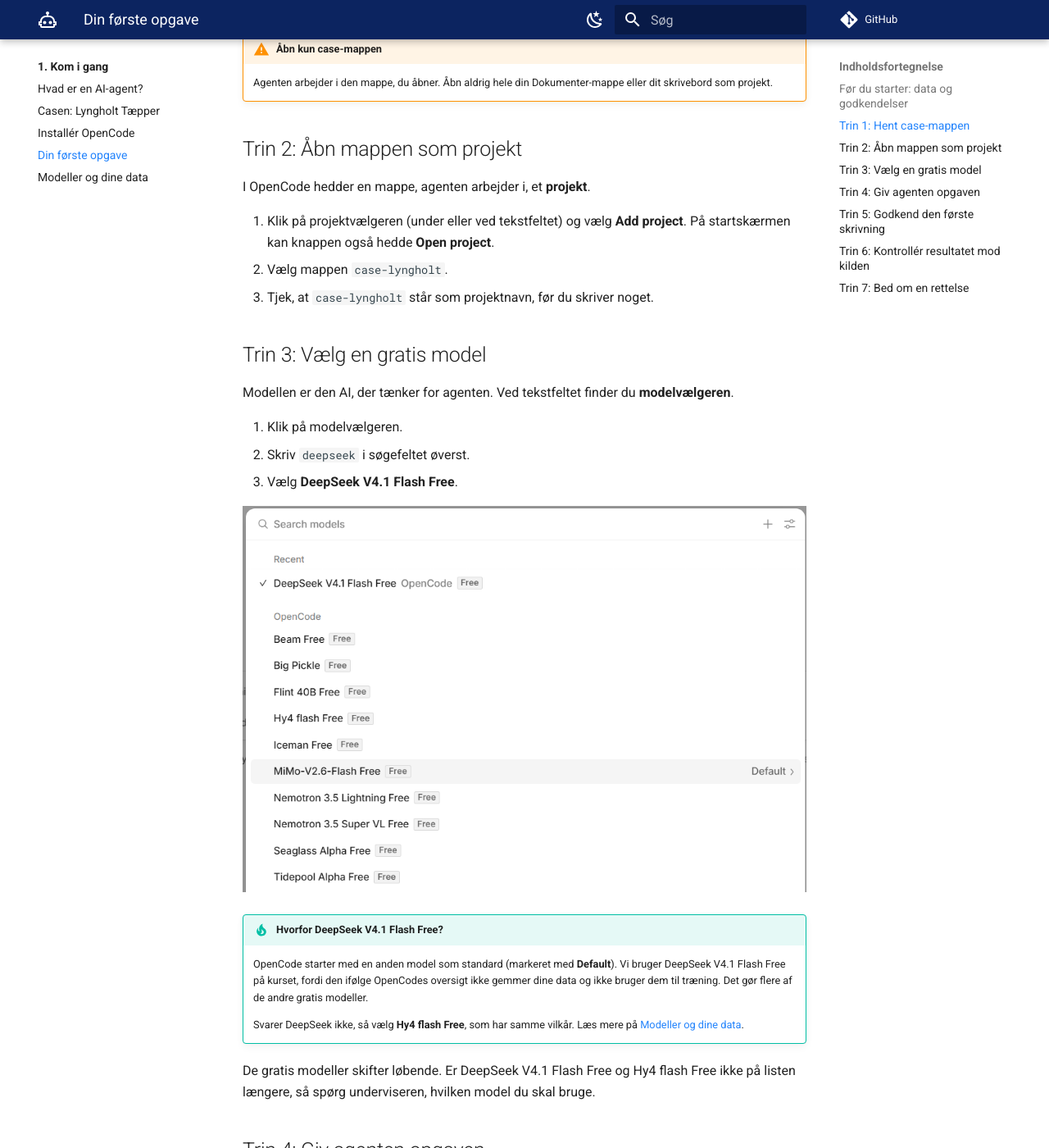
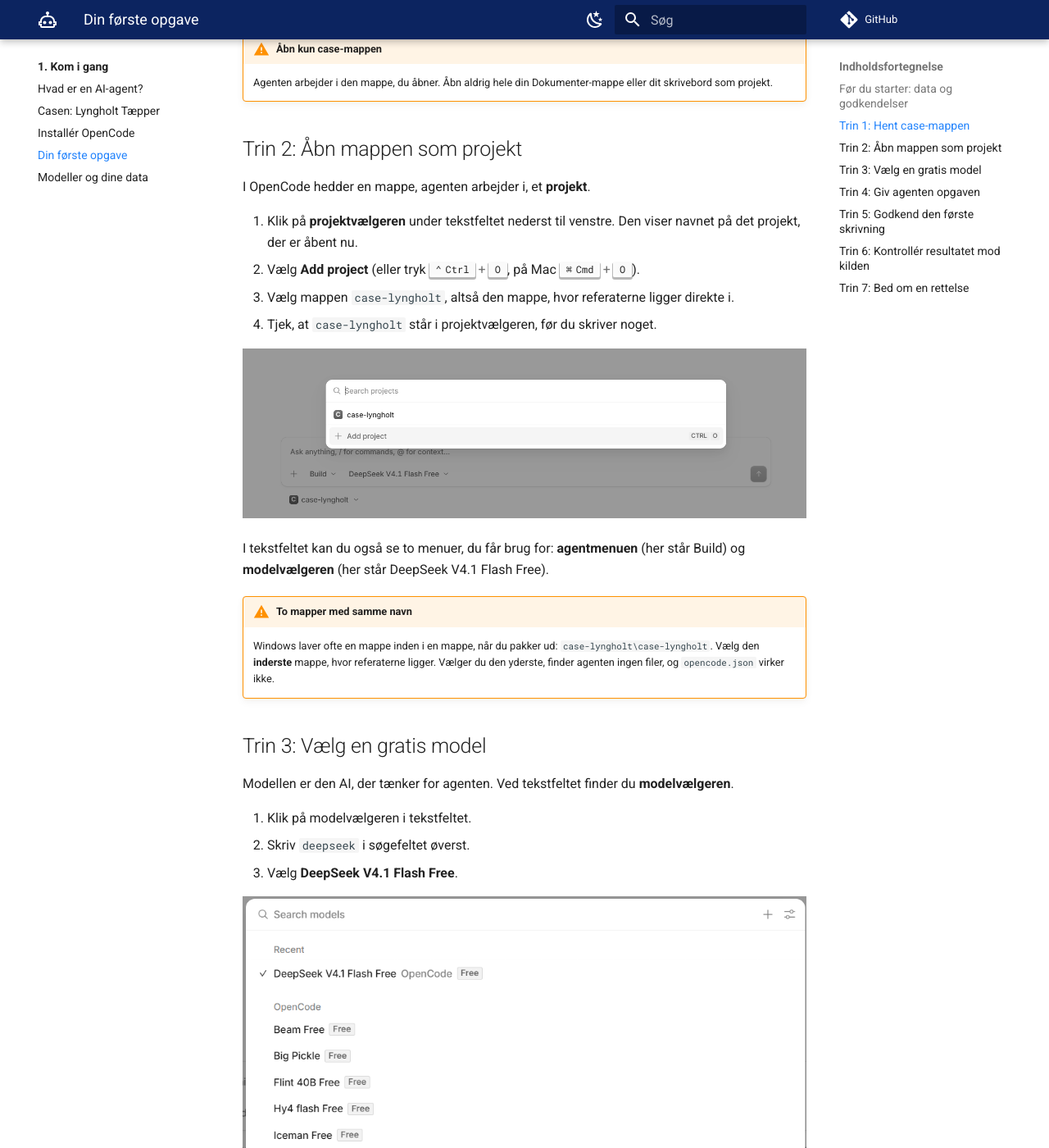
Before and after one commit to hellstern/laer-opencode, an MkDocs documentation site: the page built from docs/start/foerste-opgave.md, in a window 1280 px wide and 1400 px high, scrolled down 1034 px. Shown: the whole window at 82% size. Built offline with MkDocs 1.6.1 and Material for MkDocs 9.7.7, drawn with Linux system fonts in a browser that asks for light colours; comment, search, counter and statistics services are not loaded.

Commit message:
Skærmbillede af projektvælgeren og advarsel om dobbeltmappe på Windows
Co-Authored-By: Claude Opus 5.5 <noreply@anthropic.com>
Claude-Session: https://claude.ai/code/session_01XNqzskN53VLmp88mH3HRjU

```diff
--- a/docs/start/foerste-opgave.md
+++ b/docs/start/foerste-opgave.md
@@ -37,15 +37,23 @@ I denne øvelse bruger du kun de tre referater. De andre filer kommer i del 2 og
 
 I OpenCode hedder en mappe, agenten arbejder i, et **projekt**.
 
-1. Klik på projektvælgeren (under eller ved tekstfeltet) og vælg **Add project**. På startskærmen kan knappen også hedde **Open project**.
-2. Vælg mappen `case-lyngholt`.
-3. Tjek, at `case-lyngholt` står som projektnavn, før du skriver noget.
+1. Klik på **projektvælgeren** under tekstfeltet nederst til venstre. Den viser navnet på det projekt, der er åbent nu.
+2. Vælg **Add project** (eller tryk ++ctrl+o++, på Mac ++cmd+o++).
+3. Vælg mappen `case-lyngholt`, altså den mappe, hvor referaterne ligger direkte i.
+4. Tjek, at `case-lyngholt` står i projektvælgeren, før du skriver noget.
+
+![Projektvælgeren i OpenCode med projektet case-lyngholt og knappen Add project. Under tekstfeltet ses agentmenuen Build og modelvælgeren.](../billeder/projektvaelger.png)
+
+I tekstfeltet kan du også se to menuer, du får brug for: **agentmenuen** (her står Build) og **modelvælgeren** (her står DeepSeek V4.1 Flash Free).
+
+!!! warning "To mapper med samme navn"
+    Windows laver ofte en mappe inden i en mappe, når du pakker ud: `case-lyngholt\case-lyngholt`. Vælg den **inderste** mappe, hvor referaterne ligger. Vælger du den yderste, finder agenten ingen filer, og `opencode.json` virker ikke.
 
 ## Trin 3: Vælg en gratis model
 
 Modellen er den AI, der tænker for agenten. Ved tekstfeltet finder du **modelvælgeren**.
 
-1. Klik på modelvælgeren.
+1. Klik på modelvælgeren i tekstfeltet.
 2. Skriv `deepseek` i søgefeltet øverst.
 3. Vælg **DeepSeek V4.1 Flash Free**.
 
```
Also changed, not shown: docs/opslag/genveje.md (+1 -0 lines), docs/billeder/projektvaelger.png (added).
